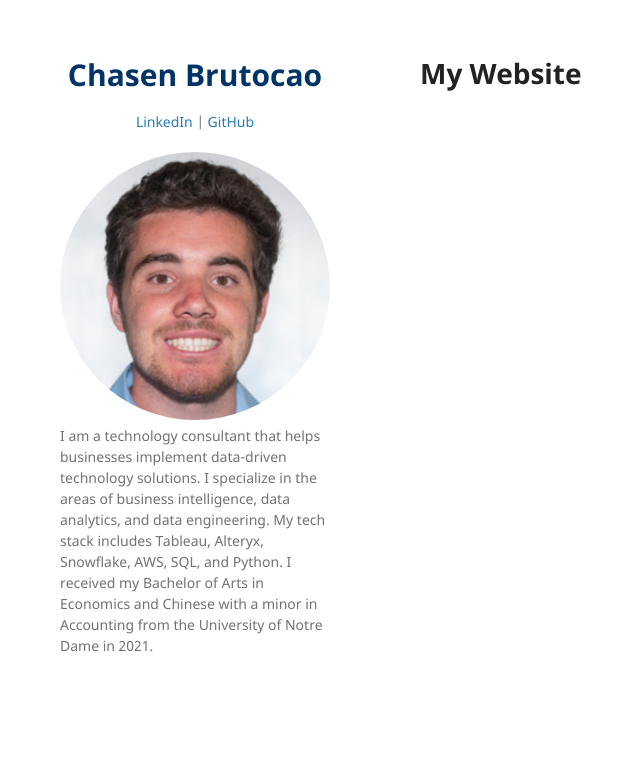
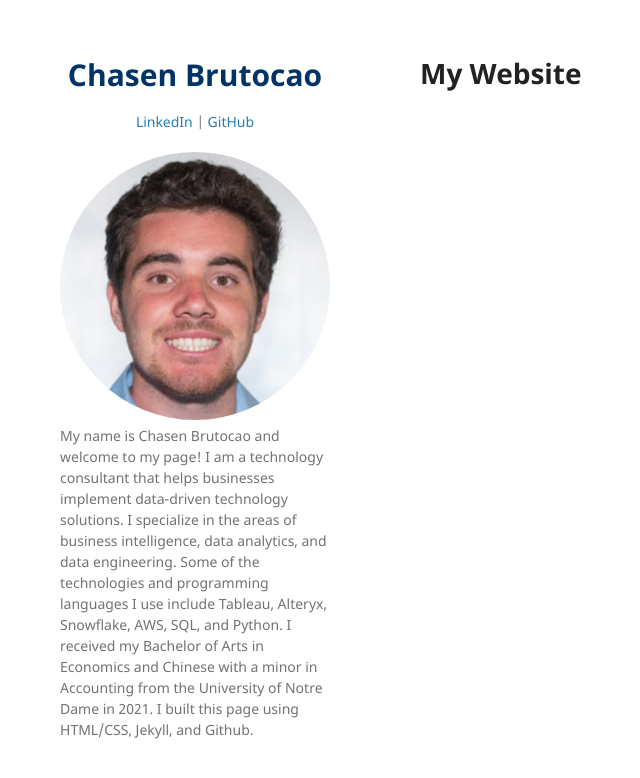
Before and after one commit to chasenbru/chasenbru.github.io, a Jekyll site: the page built from README.md, in a window 1280 px wide. Shown: the top 778 px of the page, without its empty margins (150-790 px from the left). Built offline with Jekyll 4.4.1, drawn with Linux system fonts in a browser that asks for light colours; our own code applies the rules of GitHub Pages for plain Markdown files.

Commit message:
Update _config.yaml

```diff
--- a/_config.yaml
+++ b/_config.yaml
@@ -2,5 +2,5 @@ remote_theme: pages-themes/minimal@v0.2.0
 plugins:
 - jekyll-remote-theme # add this line to the plugins list if you already have one
 title:
-description: I am a technology consultant that helps businesses implement data-driven technology solutions. I specialize in the areas of business intelligence, data analytics, and data engineering. My tech stack includes Tableau, Alteryx, Snowflake, AWS, SQL, and Python. I received my Bachelor of Arts in Economics and Chinese with a minor in Accounting from the University of Notre Dame in 2021.
+description: My name is Chasen Brutocao and welcome to my page! I am a technology consultant that helps businesses implement data-driven technology solutions. I specialize in the areas of business intelligence, data analytics, and data engineering. Some of the technologies and programming languages I use include Tableau, Alteryx, Snowflake, AWS, SQL, and Python. I received my Bachelor of Arts in Economics and Chinese with a minor in Accounting from the University of Notre Dame in 2021. I built this page using HTML/CSS, Jekyll, and Github.
 logo: assets/img/ChasenBrutocao_photo.jpg
```
